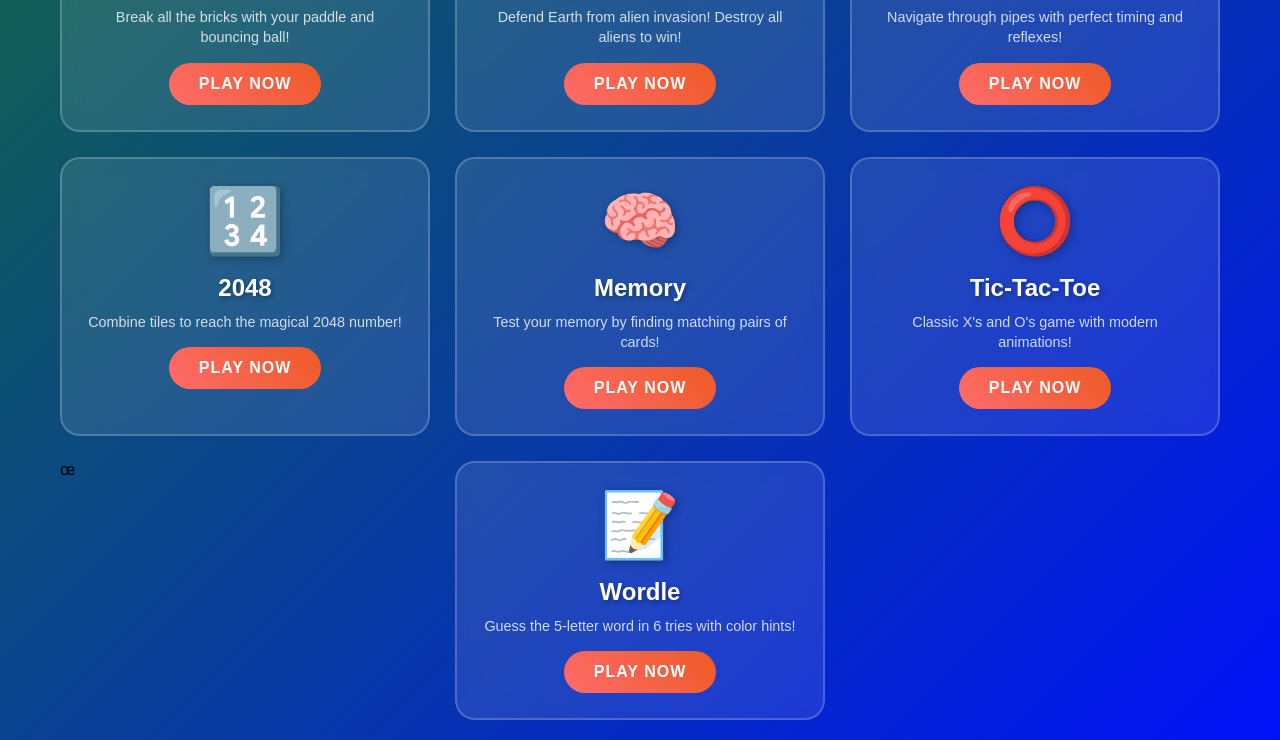
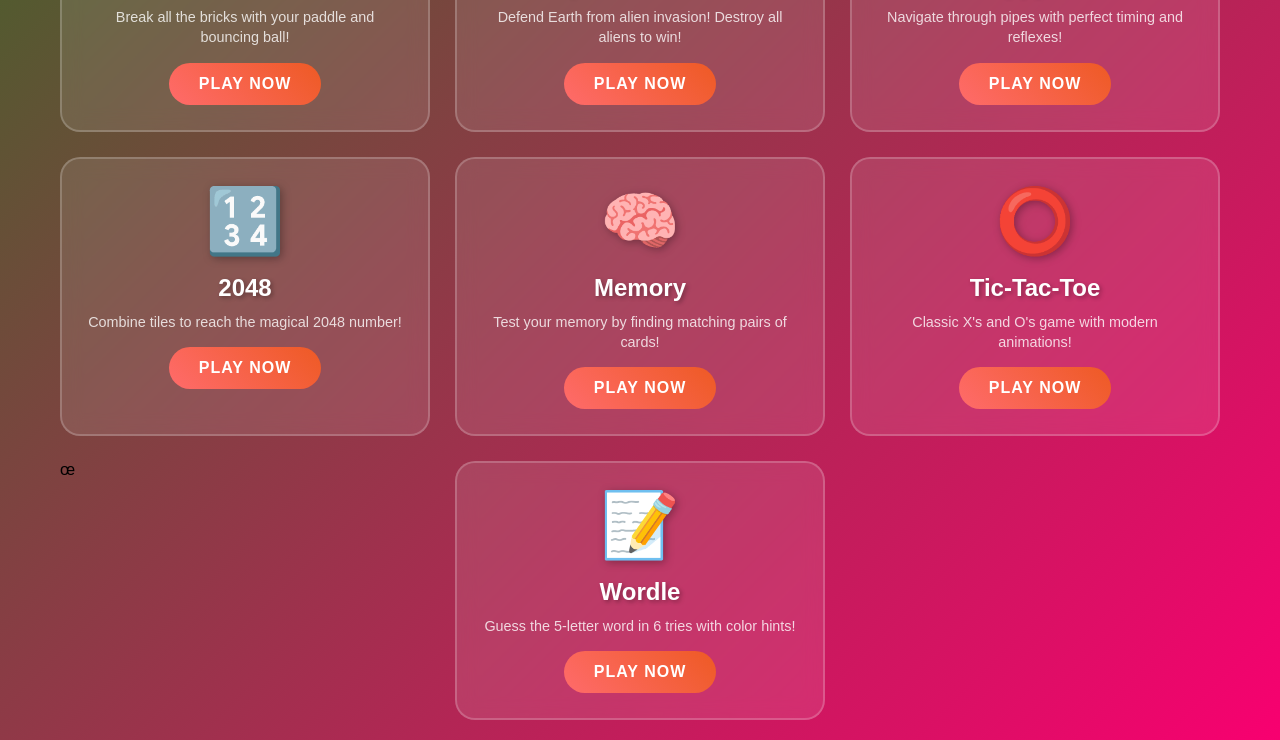
Before and after one commit to Adad650/adad650.github.io, a plain HTML site: page index.html in a window 1280 px wide. Shown: the part 761-1501 px from the top of the page. Drawn offline with Linux system fonts and the light colour scheme.

Commit message:
index.html: Update content for better clarity

```diff
--- a/index.html
+++ b/index.html
@@ -12,7 +12,7 @@
         }
 
         body {
-            background: linear-gradient(135deg, #157c17 0%, #0011f8 100%);
+            background: linear-gradient(135deg, #157c17 0%, #f80070 100%);
             font-family: 'Arial', sans-serif;
             min-height: 100vh;
             overflow-x: hidden;
```
